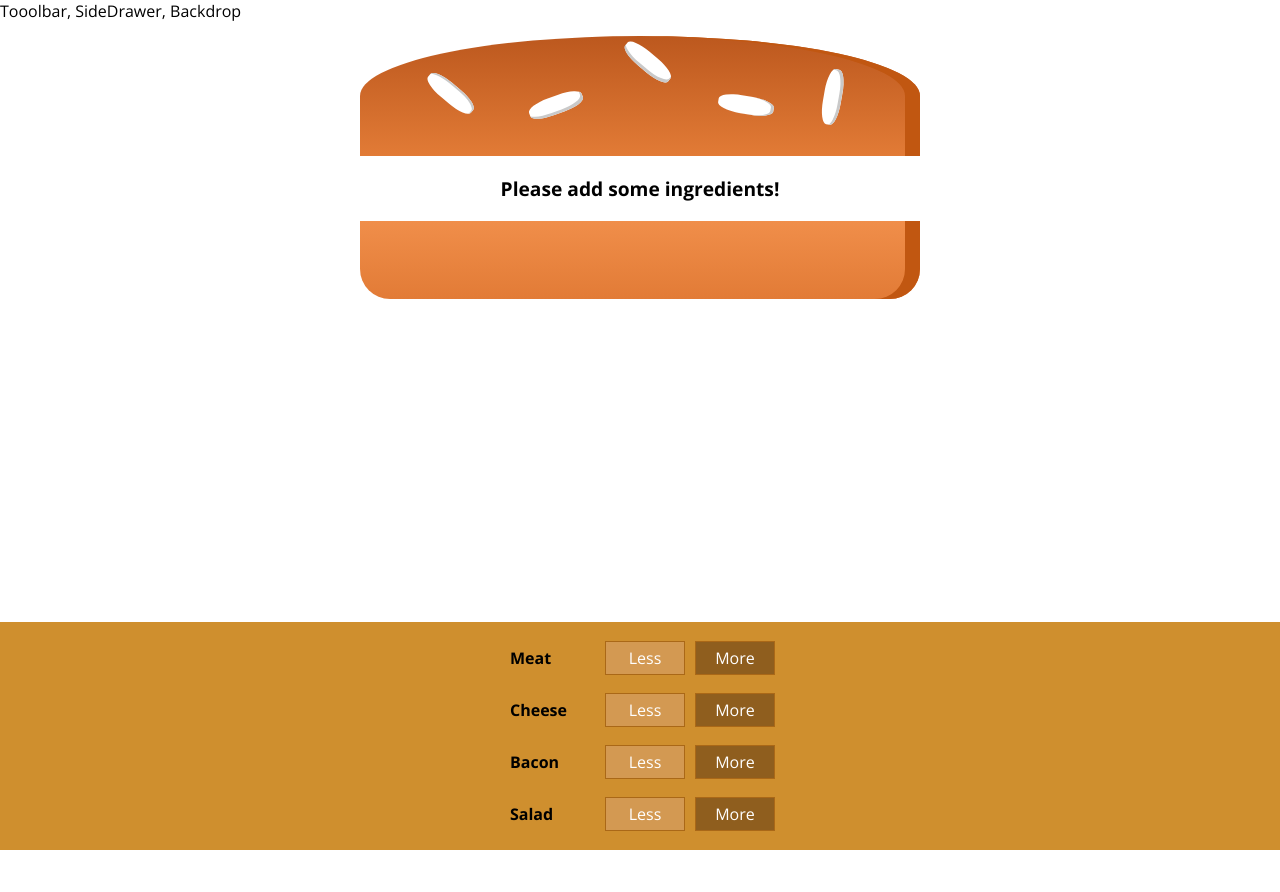
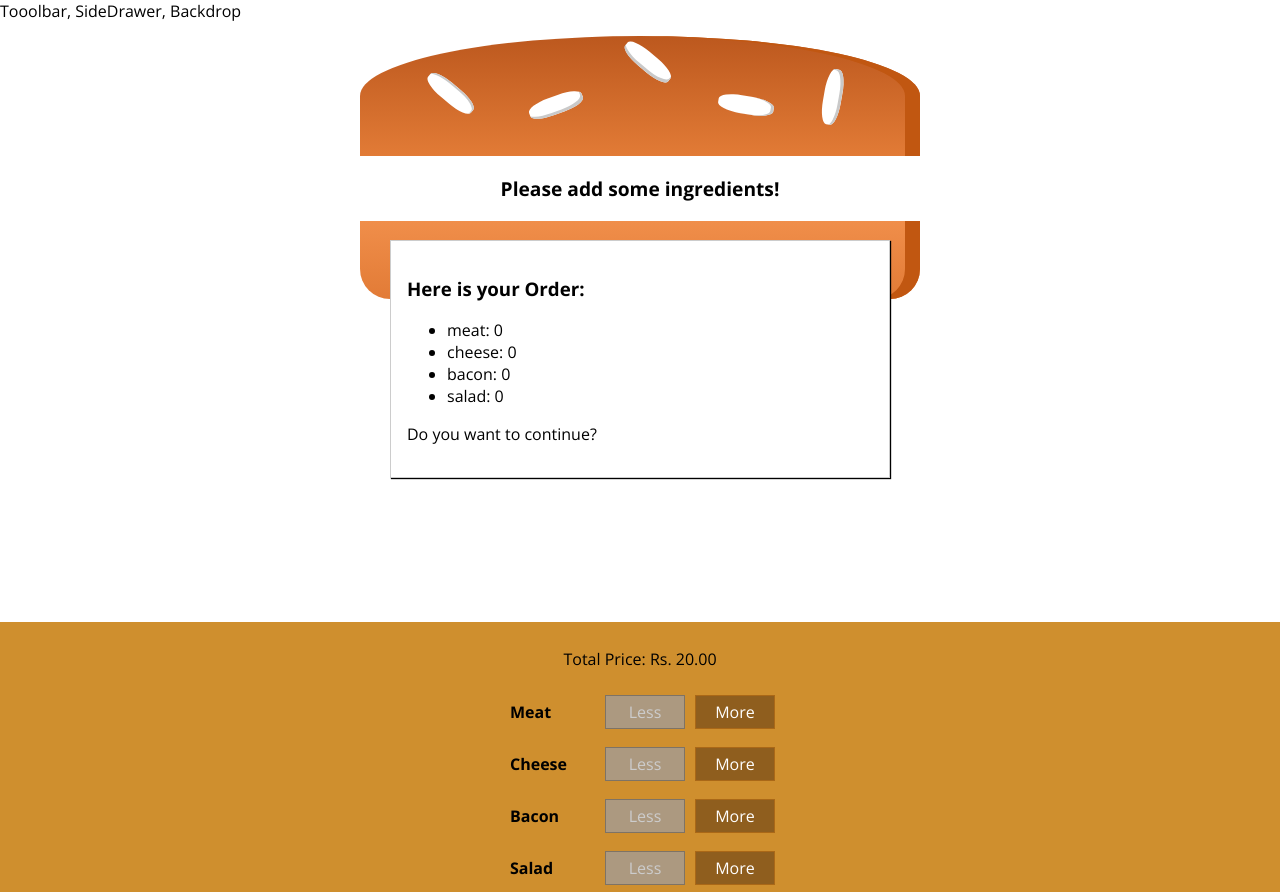
Before and after one commit to impromp02/burger-maker, a React app: page / in a window 1280 px wide. Shown: the top 892 px of the page. Before the commit the page ends 850 px from the top, so only its background shows below. Built offline with nearby package versions, Linux system fonts and the light colour scheme.

Commit message:
order summary modal added

```diff
--- a/src/components/BuildControls/BuildControl/BuildControl.js
+++ b/src/components/BuildControls/BuildControl/BuildControl.js
@@ -2,11 +2,11 @@
 
 import classes from './BuildControl.css';
 
-const BuildControl = ({label, type, more, less}) => {
+const BuildControl = ({label, type, more, less, disabled}) => {
   return (
     <div className={classes.BuildControl}>
       <div className={classes.Label}>{label}</div>
-      <button className={classes.Less} onClick={() => less(type)}>Less</button>
+      <button className={classes.Less} onClick={() => less(type)} disabled={disabled}>Less</button>
       <button className={classes.More} onClick={() => more(type)}>More</button>
     </div>
   );
--- a/src/components/BuildControls/BuildControls.css
+++ b/src/components/BuildControls/BuildControls.css
@@ -8,3 +8,44 @@
   margin: auto;
   padding: 10px 0;
 }
+
+.OrderButton {
+  background-color: #DAD735;
+  outline: none;
+  cursor: pointer;
+  border: 1px solid #966909;
+  color: #966909;
+  font-family: inherit;
+  font-size: 1.2em;
+  padding: 15px 30px;
+  box-shadow: 2px 2px 2px #966909;
+}
+
+.OrderButton:hover, .OrderButton:active {
+  background-color: #A0DB41;
+  border: 1px solid #966909;
+  color: #966909;
+}
+
+.OrderButton:disabled {
+  background-color: #C7C6C6;
+  cursor: not-allowed;
+  border: 1px solid #ccc;
+  color: #888;
+}
+
+.OrderButton:not(:disabled) {
+  animation: enable 0.3s linear;
+}
+
+@keyframes enable {
+  0% {
+      transform: scale(1);
+  }
+  60% {
+      transform: scale(1.1);
+  }
+  100% {
+      transform: scale(1);
+  }
+}
--- a/src/components/BuildControls/BuildControls.js
+++ b/src/components/BuildControls/BuildControls.js
@@ -2,20 +2,23 @@
 import classes from './BuildControls.css';
 import BuildControl from './BuildControl/BuildControl';
 
-const BuildControls = ({ingredients, moreHandler, lessHandler}) => {
+const BuildControls = ({ingredients, moreHandler, lessHandler, disabledInfo, totalPrice, purchasable}) => {
   const types = Object.keys({...ingredients});
 
   return (
   <div className={classes.BuildControls}>
+    <p>Total Price: Rs. {totalPrice.toFixed(2)}</p>
     {types.map(type => {
       return <BuildControl
         label={type[0].toUpperCase() + type.slice(1)}
         type={type}
         key={type}
         more={moreHandler}
-        less={lessHandler} />
+        less={lessHandler}
+        disabled={disabledInfo[type]} />
 
     })}
+    <button disabled={!purchasable} className={classes.OrderButton}>Order Now!</button>
   </div>
 );
 }
--- /dev/null
+++ b/src/components/Burger/OrderSummary/OrderSummary.js
@@ -0,0 +1,21 @@
+import React from 'react';
+
+import Aux from '../../../hoc/Aux';
+
+const OrderSummary = ({ingredients}) => {
+  const orderItems = Object.keys(ingredients)
+    .map(igKey => {
+      return <li key={igKey}>{igKey}: {ingredients[igKey]}</li>
+    })
+  return (
+    <Aux>
+      <h3>Here is your Order:</h3>
+      <ul>
+        {orderItems}
+      </ul>
+      <p>Do you want to continue?</p>
+    </Aux>
+  );
+}
+
+export default OrderSummary;
--- /dev/null
+++ b/src/components/UI/Modal/Modal.css
@@ -0,0 +1,20 @@
+.Modal {
+  position: fixed;
+  z-index: 500;
+  background-color: white;
+  width: 70%;
+  border: 1px solid #ccc;
+  box-shadow: 1px 1px 1px black;
+  padding: 16px;
+  left: 15%;
+  top: 30%;
+  box-sizing: border-box;
+  transition: all 0.3s ease-out;
+}
+
+@media (min-width: 600px) {
+  .Modal {
+      width: 500px;
+      left: calc(50% - 250px);
+  }
+}
--- /dev/null
+++ b/src/components/UI/Modal/Modal.js
@@ -0,0 +1,11 @@
+import React from 'react';
+
+import classes from './Modal.css';
+
+const Modal = (props) => (
+  <div className={classes.Modal}>
+    {props.children}
+  </div>
+);
+
+export default Modal;
--- a/src/containers/BurgerBuilder/BurgerBuilder.js
+++ b/src/containers/BurgerBuilder/BurgerBuilder.js
@@ -3,6 +3,8 @@
 import Aux from '../../hoc/Aux';
 import Burger from '../../components/Burger/Burger';
 import BuildControls from '../../components/BuildControls/BuildControls';
+import Modal from '../../components/UI/Modal/Modal';
+import OrderSummary from '../../components/Burger/OrderSummary/OrderSummary';
 
 const INGREDIENT_PRICE = {
   meat: 10,
@@ -19,7 +21,17 @@
       bacon: 0,
       salad: 0
     },
+    purchasable: false,
     totalPrice: 20
+  }
+
+  updatePurchaseState (ingredients) {
+    const sum = Object.keys(ingredients)
+      .map(igKey => ingredients[igKey])
+      .reduce((sum, el) => {
+        return sum + el;
+      }, 0);
+    this.setState({purchasable: sum > 0});
   }
 
   moreIngredientsHandler = (type) => {
@@ -30,6 +42,7 @@
     const newPrice = this.state.totalPrice + INGREDIENT_PRICE[type];
 
     this.setState({ ingredients: updatedIngredients, totalPrice: newPrice });
+    this.updatePurchaseState(updatedIngredients);
   }
 
   lessIngredientHandler = (type) => {
@@ -38,16 +51,28 @@
     newIngredients[type] = this.state.ingredients[type] -1;
     const newPrice = this.state.totalPrice - INGREDIENT_PRICE[type];
     this.setState({ingredients: newIngredients, totalPrice: newPrice});
+    this.updatePurchaseState(newIngredients);
   }
 
   render() {
+    const disabledInfo = { ...this.state.ingredients };
+    for (let key in disabledInfo) {
+      disabledInfo[key] = disabledInfo[key] <= 0;
+    }
+
     return (
       <Aux>
+        <Modal>
+          <OrderSummary ingredients={this.state.ingredients} />
+        </Modal>
         <Burger ingredients={this.state.ingredients} />
         <BuildControls
           ingredients={this.state.ingredients}
           moreHandler={this.moreIngredientsHandler}
-          lessHandler={ this.lessIngredientHandler } />
+          lessHandler={ this.lessIngredientHandler }
+          disabledInfo={disabledInfo}
+          totalPrice={this.state.totalPrice}
+          purchasable={this.state.purchasable} />
       </Aux>
     );
   }
```
Also changed, not shown: 1 other file (tests, documents, lock files or other folders).
